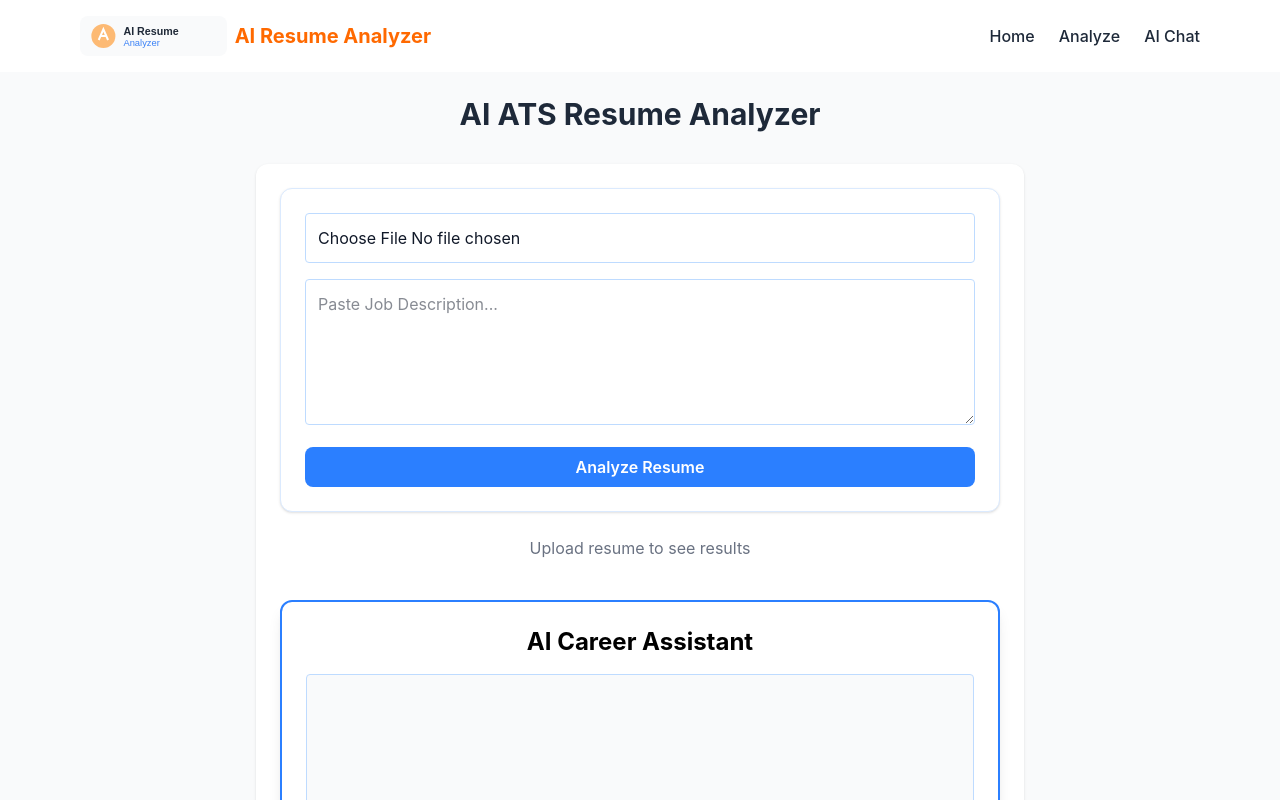
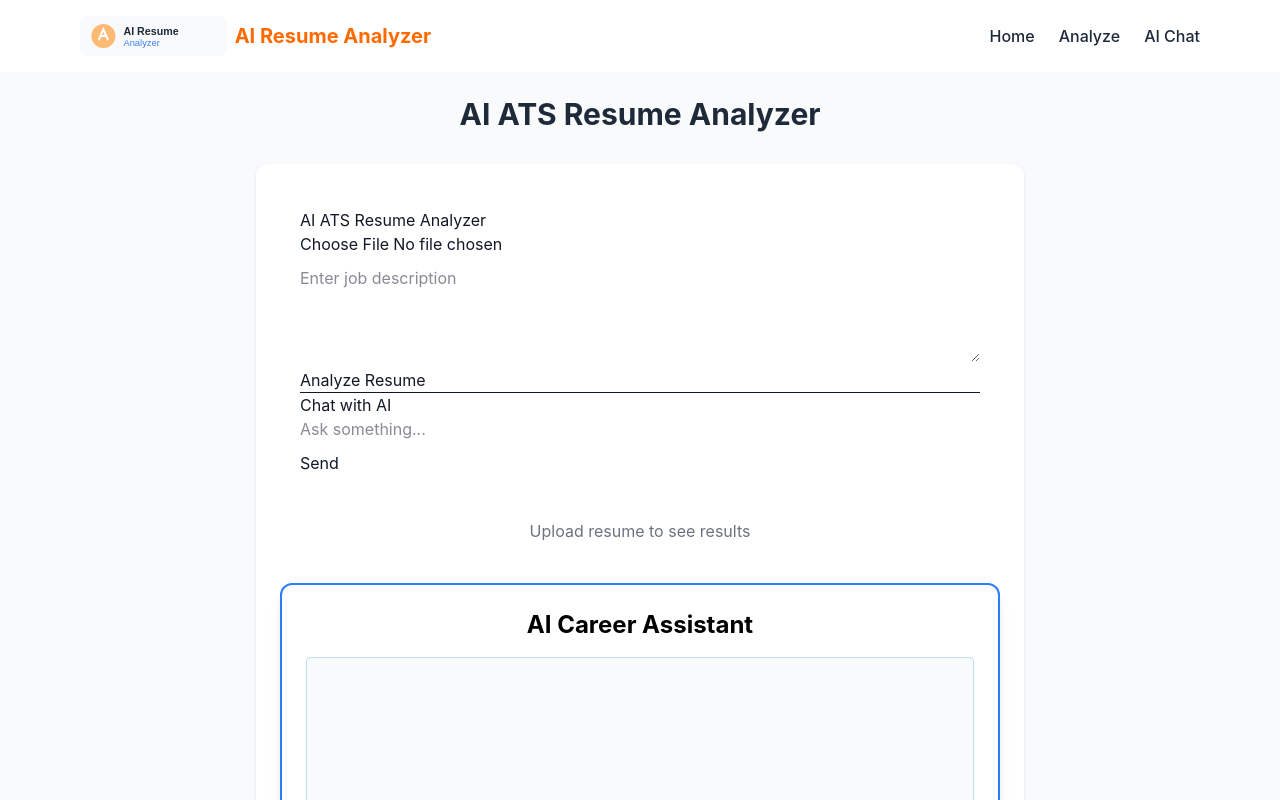
Before and after one commit to Riya-sahu29/ai-ats-resume-analyzer, a React app in the folder frontend/: page /analyze in a window 1280 px wide. Shown: the top 800 px of the page. Built offline with nearby package versions, Linux system fonts and the light colour scheme; the HTML template or start-up script is replaced by a standard one.

Commit message:
Update ResumeForm.jsx

```diff
--- a/frontend/src/components/ResumeForm.jsx
+++ b/frontend/src/components/ResumeForm.jsx
@@ -1,14 +1,20 @@
+import React, { useState } from "react";
 import axios from "axios";
-import { useState } from "react";
 
-export default function ResumeForm({ setResult }) {
+const ResumeForm = () => {
   const [file, setFile] = useState(null);
   const [jobDesc, setJobDesc] = useState("");
+  const [result, setResult] = useState(null);
   const [loading, setLoading] = useState(false);
 
-  const handleSubmit = async () => {
+  const [userMessage, setUserMessage] = useState("");
+  const [chatReply, setChatReply] = useState("");
+  const [resumeText, setResumeText] = useState("");
+
+  // ================= RESUME ANALYSIS =================
+  const handleAnalyze = async () => {
     if (!file || !jobDesc) {
-      alert("Please upload a resume and enter a job description.");
+      alert("Please upload resume and enter job description");
       return;
     }
 
@@ -20,60 +26,129 @@ export default function ResumeForm({ setResult }) {
       setLoading(true);
 
       const res = await axios.post(
-        "https://ai-ats-resume-analyzer-backend.onrender.com/analyze-resume/",
-        formData,
-        {
-          headers: {
-            "Content-Type": "multipart/form-data",
-          },
-        }
+        "https://ai-ats-resume-analyzer-backend.onrender.com/analyze-resume",
+        formData
       );
 
-      console.log("BACKEND RESPONSE:", res.data);
-
-      // if backend returns {analysis: ...}
-      setResult(res.data.analysis ?? res.data);
+      console.log("ANALYZE RESPONSE:", res.data);
+      setResult(res.data);
 
     } catch (err) {
-      console.error("Error:", err);
-
-      if (err.response) {
-        alert("Server Error: " + err.response.data);
-      } else {
-        alert("Network error. Please try again.");
-      }
-
+      console.error("ANALYZE ERROR:", err.response?.data || err.message);
+      alert("Error analyzing resume");
     } finally {
       setLoading(false);
     }
   };
 
+  // ================= CHAT =================
+  const handleChat = async () => {
+    if (!userMessage) return;
+
+    try {
+      const res = await axios.post(
+        "https://ai-ats-resume-analyzer-backend.onrender.com/chat",
+        {
+          user_id: "riya123",
+          message: userMessage,
+          resume_context: resumeText || "No resume context"
+        }
+      );
+
+      console.log("CHAT RESPONSE:", res.data);
+      setChatReply(res.data.reply);
+
+    } catch (err) {
+      console.error("CHAT ERROR:", err.response?.data || err.message);
+      alert("Chat error");
+    }
+  };
+
   return (
-    <div className="space-y-4 bg-white p-6 rounded-xl shadow border border-blue-100 transition duration-300 hover:shadow-xl hover:-translate-y-0.5">
+    <div style={{ padding: "20px" }}>
+      <h2>AI ATS Resume Analyzer</h2>
+
+      {/* Upload Resume */}
+      <input
+        type="file"
+        accept=".pdf"
+        onChange={(e) => setFile(e.target.files[0])}
+      />
+
+      {/* Job Description */}
+      <textarea
+        placeholder="Enter job description"
+        value={jobDesc}
+        onChange={(e) => setJobDesc(e.target.value)}
+        rows="4"
+        style={{ width: "100%", marginTop: "10px" }}
+      />
+
+      {/* Analyze Button */}
+      <button onClick={handleAnalyze} disabled={loading}>
+        {loading ? "Analyzing..." : "Analyze Resume"}
+      </button>
+
+      {/* Result */}
+      {result && (
+        <div style={{ marginTop: "20px" }}>
+          <h3>ATS Score: {result.ats_score}</h3>
+
+          <h4>Strengths:</h4>
+          <ul>
+            {result.strengths?.map((item, i) => (
+              <li key={i}>{item}</li>
+            ))}
+          </ul>
+
+          <h4>Weaknesses:</h4>
+          <ul>
+            {result.weaknesses?.map((item, i) => (
+              <li key={i}>{item}</li>
+            ))}
+          </ul>
+
+          <h4>Missing Skills:</h4>
+          <ul>
+            {result.missing_skills?.map((item, i) => (
+              <li key={i}>{item}</li>
+            ))}
+          </ul>
+
+          <h4>Improvement Tips:</h4>
+          <ul>
+            {result.improvement_tips?.map((item, i) => (
+              <li key={i}>{item}</li>
+            ))}
+          </ul>
+
+          <h4>Verdict: {result.verdict}</h4>
+        </div>
+      )}
+
+      <hr />
+
+      {/* ================= CHAT UI ================= */}
+      <h2>Chat with AI</h2>
 
       <input
-        type="file"
-        accept="application/pdf"
-        onChange={(e) => setFile(e.target.files[0])}
-        className="w-full p-3 border border-blue-200 rounded text-gray-900 text-sm md:text-base"
+        type="text"
+        placeholder="Ask something..."
+        value={userMessage}
+        onChange={(e) => setUserMessage(e.target.value)}
+        style={{ width: "100%", marginBottom: "10px" }}
       />
 
-      <textarea
-        placeholder="Paste Job Description..."
-        value={jobDesc}
-        onChange={(e) => setJobDesc(e.target.value)}
-        rows={5}
-        className="w-full p-3 border border-blue-200 rounded text-gray-900 text-sm md:text-base"
-      />
+      <button onClick={handleChat}>Send</button>
 
-      <button
-        onClick={handleSubmit}
-        disabled={loading}
-        className="w-full py-2 bg-blue-500 hover:bg-blue-600 text-white rounded-lg font-semibold text-sm md:text-base"
-      >
-        {loading ? "Analyzing Resume..." : "Analyze Resume"}
-      </button>
-
+      {chatReply && (
+        <div style={{ marginTop: "20px" }}>
+          <strong>AI Reply:</strong>
+          <p>{chatReply}</p>
+        </div>
+      )}
     </div>
   );
-}
+};
+
+export default ResumeForm;
```
